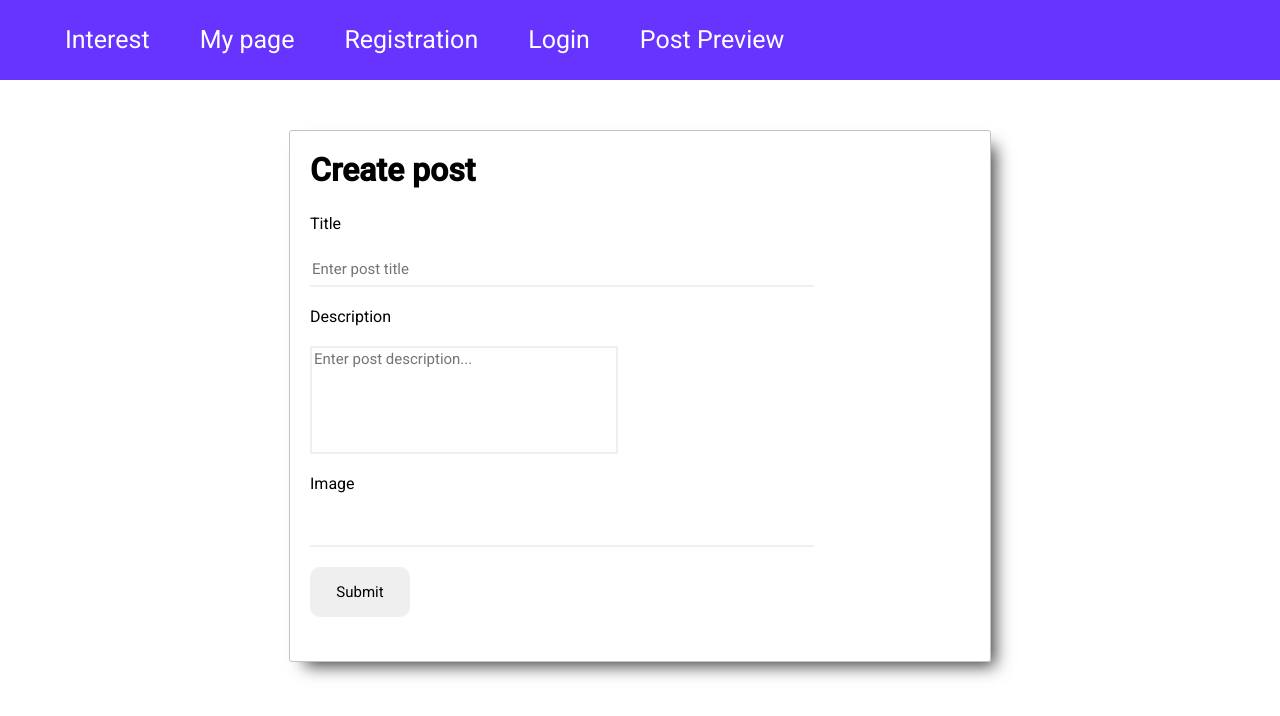
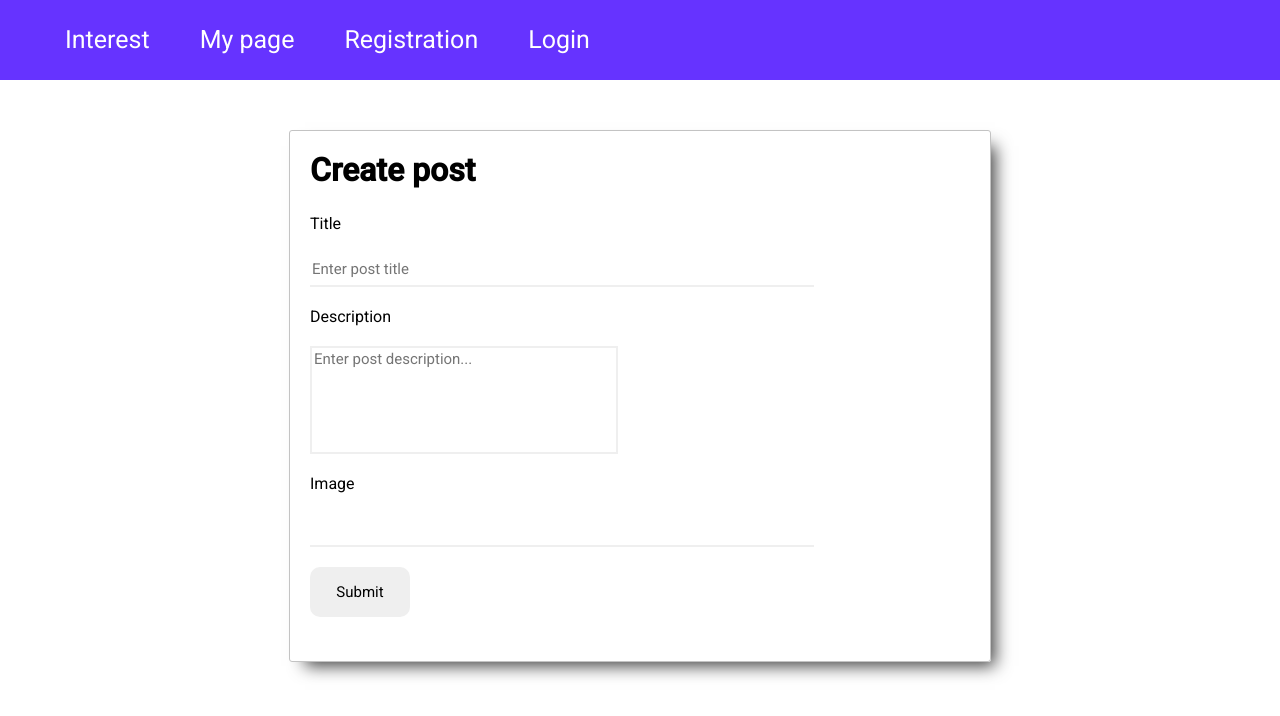
Before and after one commit to LadeMor/Interest-Client, a React (Create React App) app: page /post_create in a window 1280 px wide. Shown: the top 716 px of the page. Built offline with nearby package versions, Linux system fonts and the light colour scheme.

Commit message:
Uppdated post card

```diff
--- a/src/componens/navigation/NavBar.js
+++ b/src/componens/navigation/NavBar.js
@@ -3,7 +3,7 @@ import {
     BrowserRouter as Router,
     Routes,
     Route,
-    Link
+    Link, useParams
 } from "react-router-dom";
 
 import "./NavBar.css";
@@ -12,10 +12,13 @@ import Main from "../main/Main";
 import UserPage from "../user/UserPage";
 import Register from "../auth/registration/Register";
 import Login from "../auth/login/Login";
-import Post from "../post/post preview/Post";
+import PostPage from "../post/post page/PostPage";
 import PostCreate from "../post/post create/PostCreate";
 
 function NavBar(){
+
+    let {postId} = useParams();
+
     return(
         <div className="nav-block">
             <Router>
@@ -34,9 +37,6 @@ function NavBar(){
                             <li>
                                 <Link to="/login">Login</Link>
                             </li>
-                            <li>
-                                <Link to="/post">Post Preview</Link>
-                            </li>
                         </ul>
                     </nav>
                 </header>
@@ -45,7 +45,7 @@ function NavBar(){
                     <Route path="/user" element={<UserPage/>}/>
                     <Route path="/registration" element={<Register/>}/>
                     <Route path="/login" element={<Login/>}/>
-                    <Route path="/post" element={<Post/>}/>
+                    <Route path="/post/:postId" element={<PostPage/>}/>
                     <Route path="/post_create" element={<PostCreate/>}/>
                 </Routes>
             </Router>
--- a/src/componens/post/postcard/PostCard.js
+++ b/src/componens/post/postcard/PostCard.js
@@ -3,7 +3,7 @@ import React from "react";
 import "./PostCard.css";
 import {BrowserRouter, Link, Route} from "react-router-dom";
 
-import Post from "../post preview/Post";
+import PostPage from "../post page/PostPage";
 
 function PostCard({posts}){
 
```
